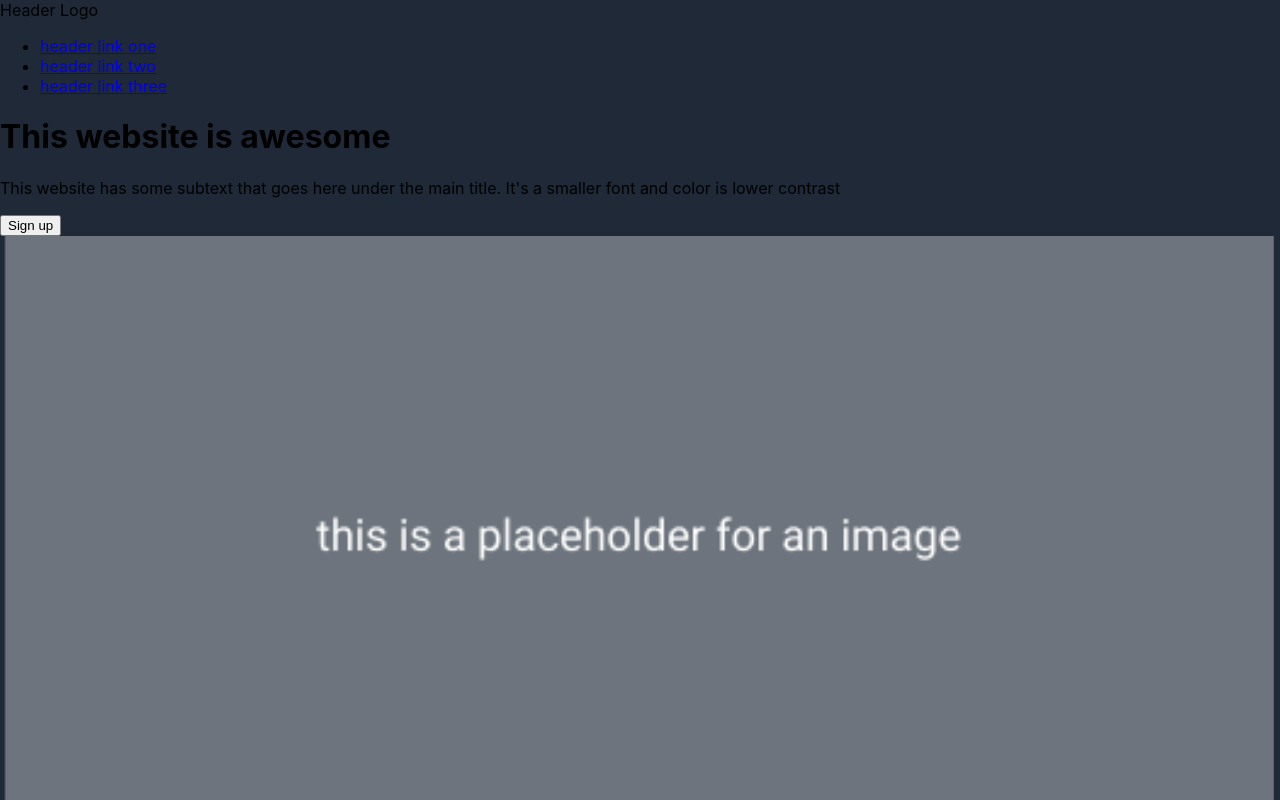
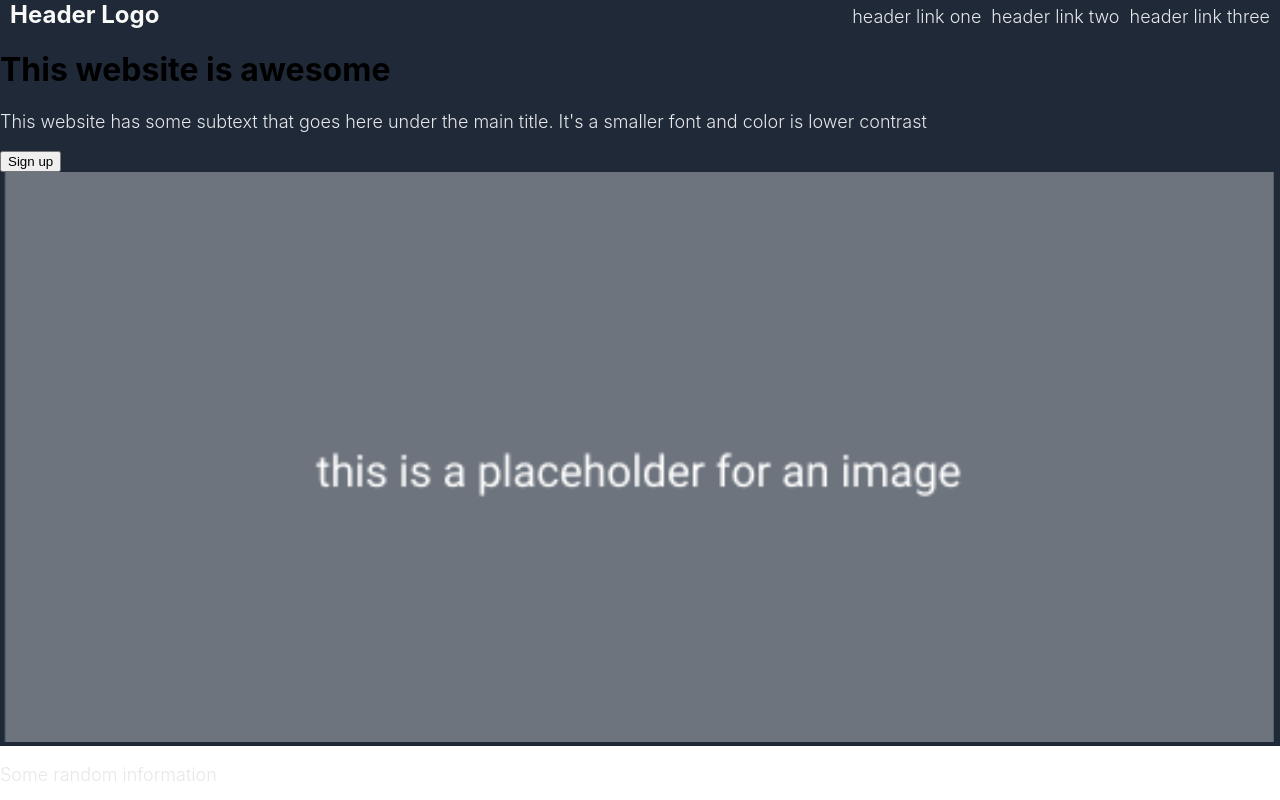
Before and after one commit to jiahjiah/LandingPageTemplate, a plain HTML site: page index.html in a window 1280 px wide. Shown: the top 800 px of the page. Drawn offline with Linux system fonts and the light colour scheme.

Commit message:
Style navbar, still missing some padding which I will fix later

```diff
--- a/style.css
+++ b/style.css
@@ -9,3 +9,31 @@ body {
 .hero {
     background-color: #1F2937;
 }
+
+.nav {
+    display: flex;
+    align-items: center;
+    justify-content: space-between;
+    font-size: 24px;
+    color: #F9FAF8;
+    font-weight: bold;
+    padding: 0 10px;
+}
+
+a {
+    text-decoration: none;
+}
+
+a, p {
+    font-weight: 300;
+    font-size: 18px;
+    color: #E5E7EB;
+}
+
+ul {
+    display: flex;
+    list-style-type: none;
+    margin: 0;
+    padding: 0;
+    gap: 10px;
+}
```
